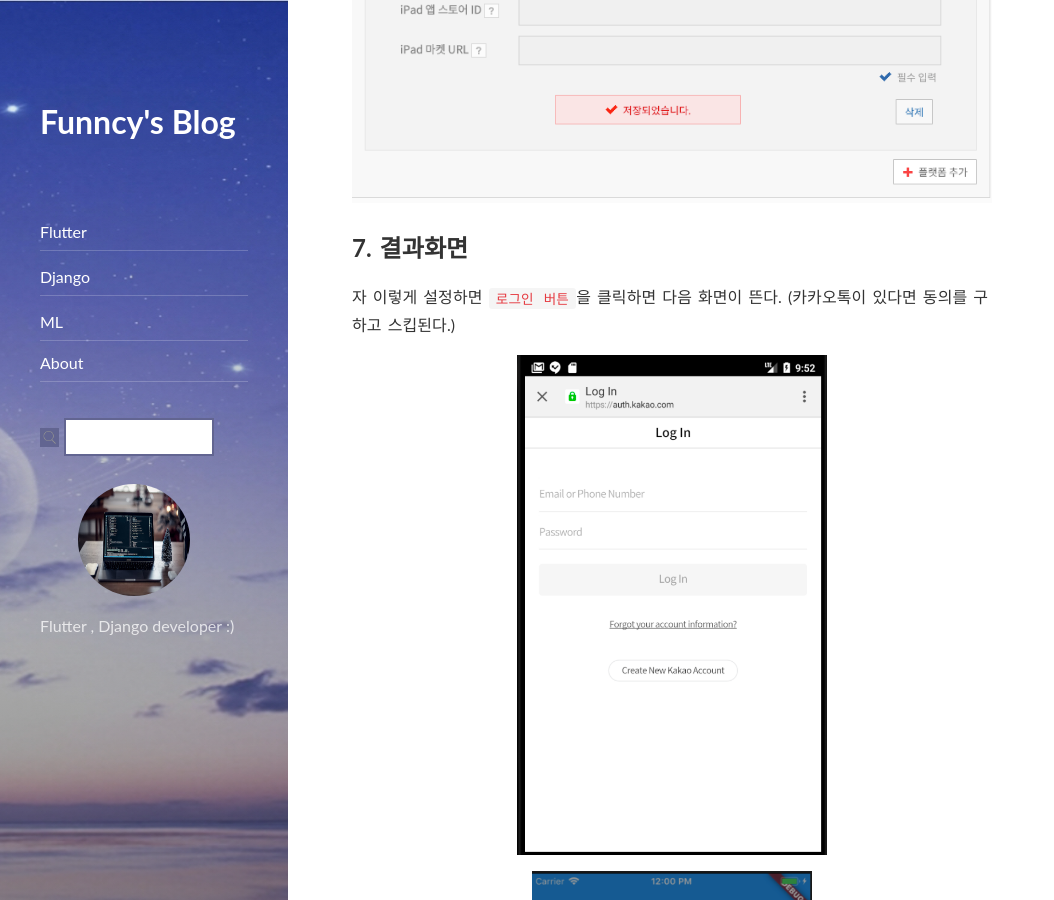
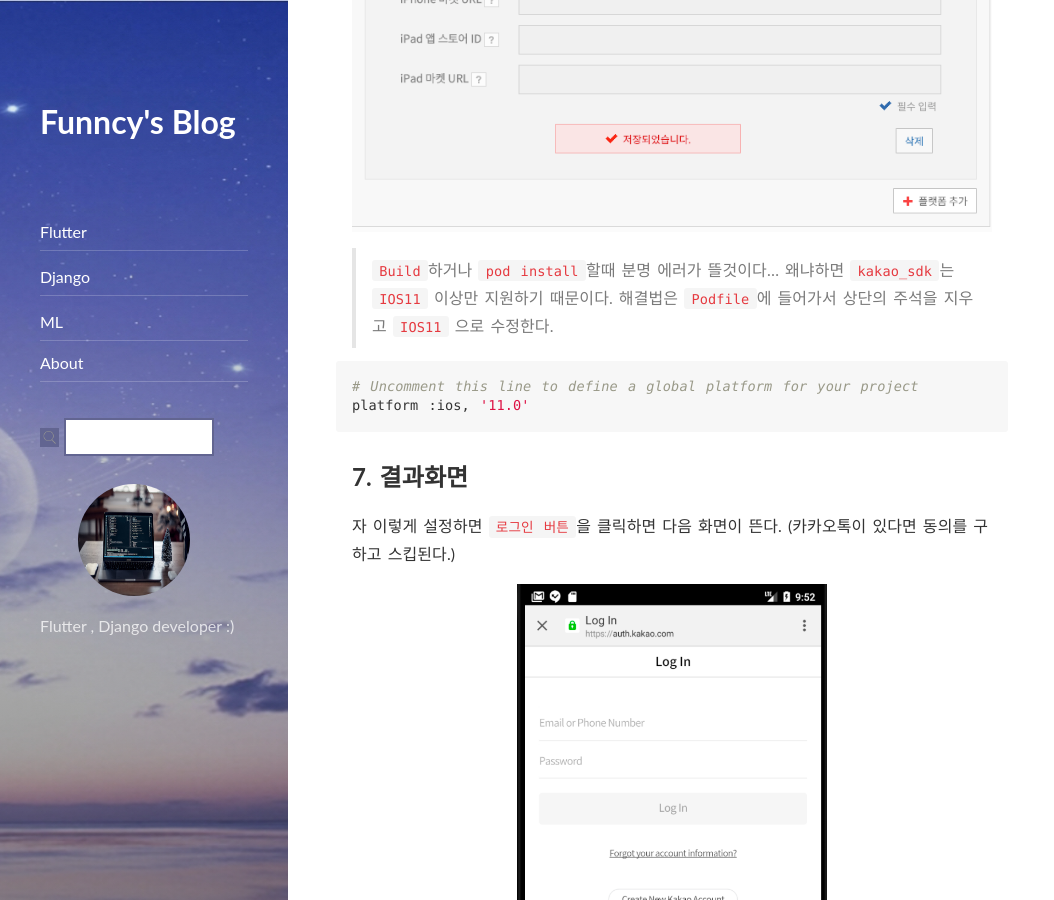
Before and after one commit to Funncy/Funncy.github.io, a Jekyll site: the page built from _posts/social_login/2020-03-24-kakao-01.md, in a window 1280 px wide and 900 px high, scrolled down 7008 px. Shown: the whole window, without its empty margins (0-1054 px from the left). Built offline with Jekyll 4.4.1, drawn with Linux system fonts in a browser that asks for light colours; nearby versions of some CDN libraries; comment, search, counter and statistics services are not loaded; some of the changed text lies outside the part shown.

Commit message:
kakao login update

````diff
--- a/_posts/social_login/2020-03-24-kakao-01.md
+++ b/_posts/social_login/2020-03-24-kakao-01.md
@@ -141,6 +140,8 @@
 아래 코드를 꼭 넣어주자
 ```xml
     <uses-permission android:name="android.permission.INTERNET" />
+```
+```xml
         <activity android:name="com.kakao.sdk.flutter.AuthCodeCustomTabsActivity">
             <intent-filter android:label="flutter_web_auth">
                 <action android:name="android.intent.action.VIEW" />
@@ -224,6 +225,13 @@
 ![이미지](https://Funncy.github.io/assets/img/social/2020-03-24-kakao-09.png "kakao developer")
 
 
+> `Build`하거나 `pod install`할때 분명 에러가 뜰것이다... 왜냐하면 `kakao_sdk`는 `IOS11` 이상만 지원하기 때문이다. 해결법은 `Podfile`에 들어가서 상단의 주석을 지우고 `IOS11` 으로 수정한다.
+
+```python
+# Uncomment this line to define a global platform for your project
+platform :ios, '11.0'
+```
+
 
 ## 7. 결과화면
 
@@ -248,4 +256,4 @@
 <img src="https://Funncy.github.io/assets/img/social/2020-03-24-kakao-11.png" height="500">
 
 
-다음에는 `facebook`로그인을 해봐야겠다.
+##### [Git](https://github.com/Funncy/flutter_social_login_test) 에 가서 소스를 다운 받을 수 있다.
````
Also changed, not shown: other parts of _posts/social_login/2020-03-24-kakao-01.md (+0 -1 lines).
